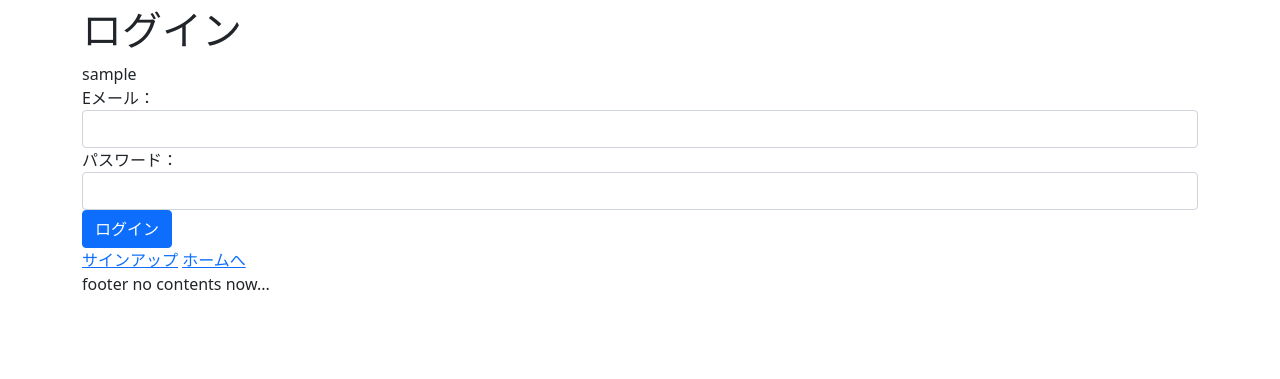
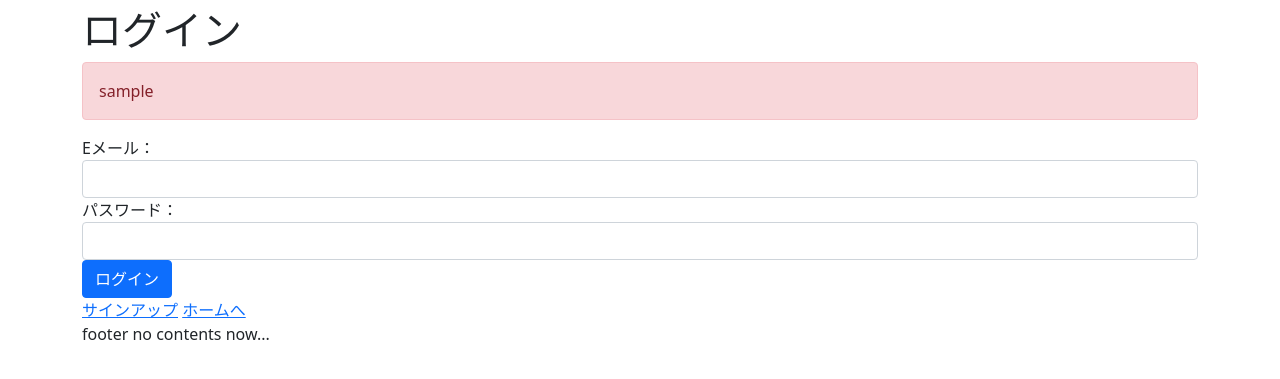
Before and after one commit to KitakatsuTed/express_ts_sample, a Node server app: template views/auth/login.ejs in a window 1280 px wide. Shown: the part 50-429 px from the top of the page. Run offline with Node 20, Linux system fonts and the light colour scheme; the template is opened without the code that fills it: most values are stand-ins (such as "Sample title", 1, 10 or a date in 2020); some libraries are stand-ins or nearby versions.

Commit message:
add selector

```diff
--- a/views/auth/login.ejs
+++ b/views/auth/login.ejs
@@ -1,7 +1,7 @@
 <h1>ログイン</h1>
 
 <% if (loginMessage.length > 0) { %>
-  <div>
+  <div class="alert alert-danger">
     <%= loginMessage %>
   </div>
 <% } %>
```
